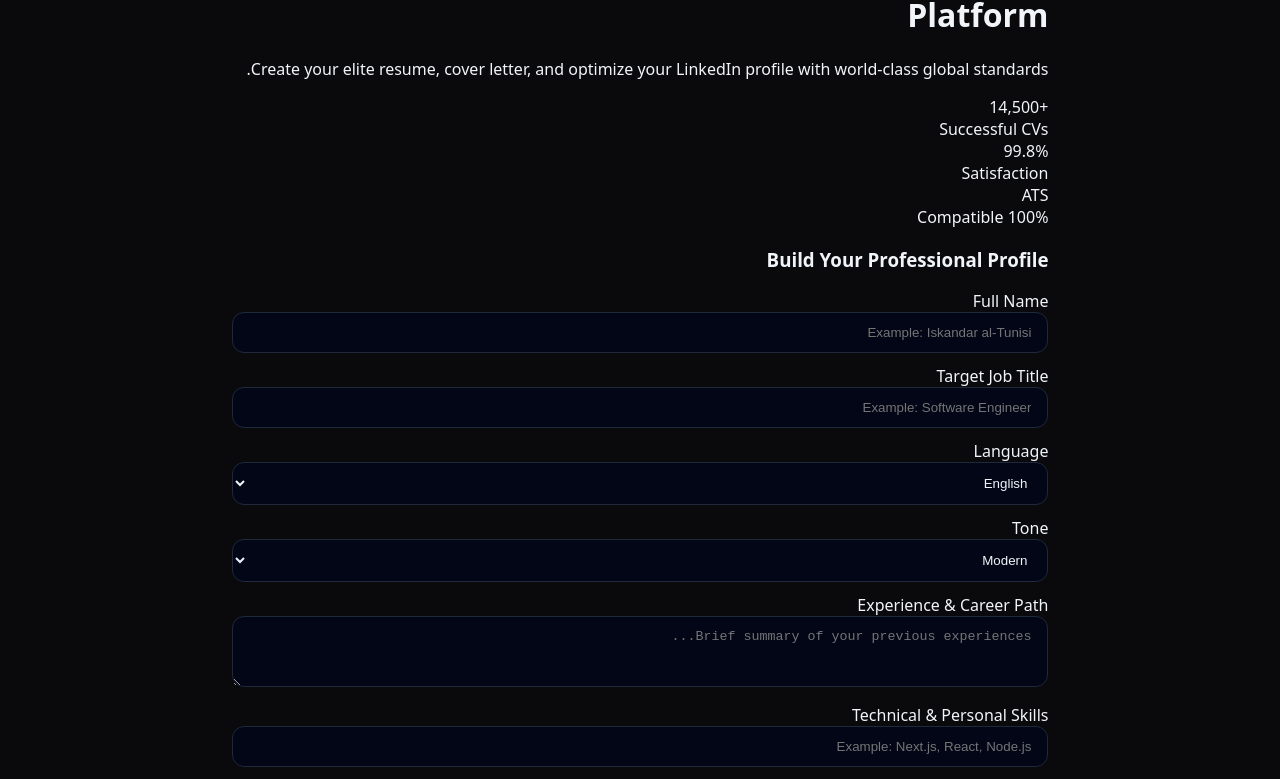
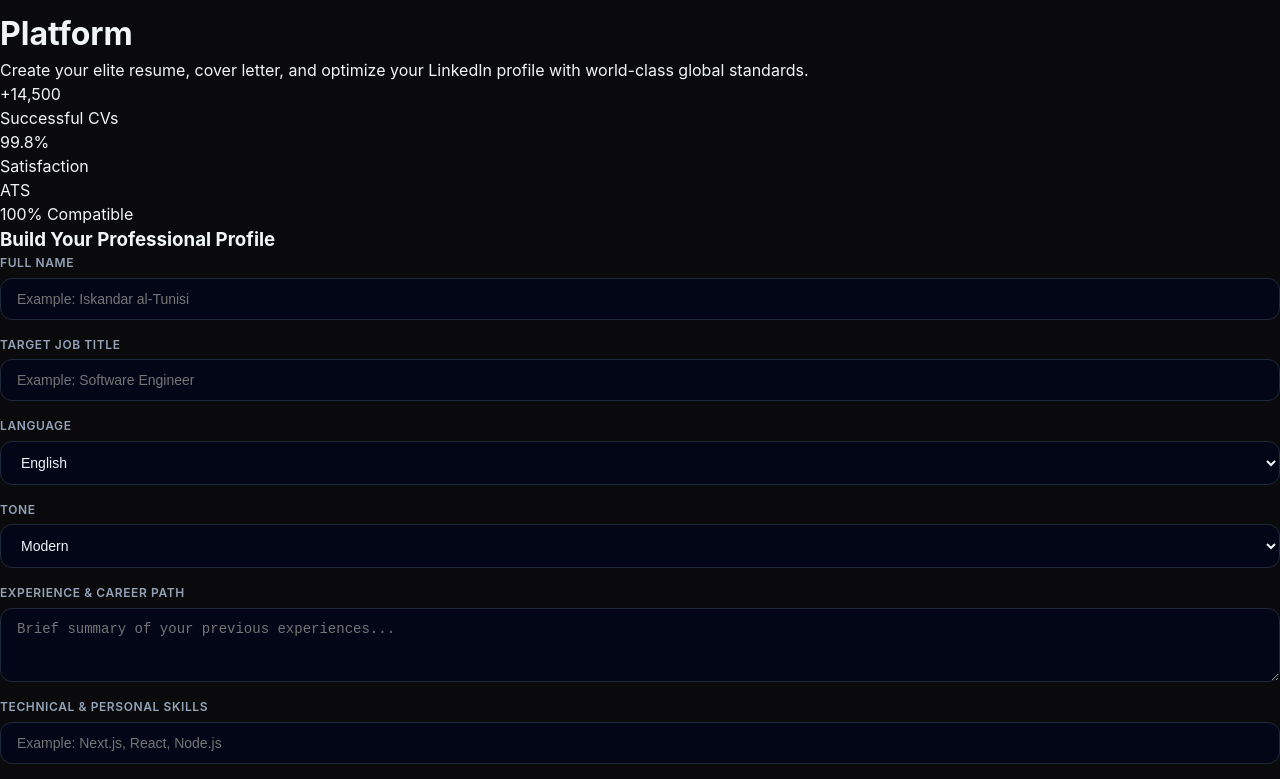
Before and after one commit to IskanderKhemiri1234/ai-resume-builder, a Next.js app: page / in a window 1280 px wide. Shown: the part 159-938 px from the top of the page. Built offline with nearby package versions, Linux system fonts and the light colour scheme.

Commit message:
Refactor global CSS for better styling and layout
Updated global styles with a reset and improved layout.

```diff
--- a/src/app/globals.css
+++ b/src/app/globals.css
@@ -2,34 +2,92 @@
 @tailwind components;
 @tailwind utilities;
 
-/* تنسيقات مباشرة وضامنة لهيكل الصفحة والواجهة الاحترافية */
-* {
-  box-sizing: border-box;
+/* Reset & Global Base */
+*, *::before, *::after {
+  box-sizing: border-box !important;
+  margin: 0;
+  padding: 0;
 }
 
 body {
   background-color: #0a0a0c !important;
   color: #f1f5f9 !important;
-  font-family: system-ui, -apple-system, BlinkMacSystemFont, 'Segoe UI', Roboto, Oxygen, Ubuntu, Cantarell, sans-serif;
-  margin: 0;
-  padding: 0;
-  display: flex;
-  flex-direction: column;
-  align-items: center;
-  min-height: 100vh;
+  font-family: -apple-system, BlinkMacSystemFont, "Segoe UI", Roboto, Helvetica, Arial, sans-serif !important;
+  line-height: 1.5;
+  direction: ltr !important;
+  text-align: left !important;
 }
 
-/* تنسيق عام للحاويات والأزرار لضمان عدم التداخل */
+/* Form Styles */
 input, select, textarea {
+  display: block !important;
+  width: 100% !important;
   background-color: #020617 !important;
   color: #f1f5f9 !important;
   border: 1px solid #1e293b !important;
   border-radius: 0.75rem !important;
   padding: 0.75rem 1rem !important;
-  width: 100% !important;
-  margin-bottom: 0.75rem !important;
+  font-size: 0.875rem !important;
+  margin-top: 0.35rem !important;
+  margin-bottom: 1rem !important;
+  outline: none !important;
 }
 
-button {
-  cursor: pointer;
+input:focus, select:focus, textarea:focus {
+  border-color: #6366f1 !important;
+  box-shadow: 0 0 0 2px rgba(99, 102, 241, 0.2) !important;
 }
+
+label {
+  display: block !important;
+  font-size: 0.75rem !important;
+  font-weight: 600 !important;
+  color: #94a3b8 !important;
+  text-transform: uppercase !important;
+  letter-spacing: 0.05em !important;
+}
+
+/* Button Styling */
+button[type="submit"] {
+  width: 100% !important;
+  background: linear-gradient(135deg, #4f46e5 0%, #0891b2 100%) !important;
+  color: #ffffff !important;
+  font-weight: 700 !important;
+  font-size: 0.95rem !important;
+  padding: 1rem !important;
+  border: none !important;
+  border-radius: 0.75rem !important;
+  cursor: pointer !important;
+  margin-top: 0.5rem !important;
+  box-shadow: 0 10px 25px -5px rgba(79, 70, 229, 0.4) !important;
+  transition: all 0.2s ease !important;
+}
+
+button[type="submit"]:hover {
+  opacity: 0.95 !important;
+  transform: translateY(-1px) !important;
+}
+
+/* Navigation & Layout Containers */
+header {
+  display: flex !important;
+  justify-content: space-between !important;
+  align-items: center !important;
+  padding: 1.25rem 0 !important;
+  border-bottom: 1px solid #1e293b !important;
+  width: 100% !important;
+}
+
+main {
+  width: 100% !important;
+  padding: 2rem 0 !important;
+}
+
+/* Testimonials & Cards */
+.card-box {
+  background-color: #0f172a !important;
+  border: 1px solid #1e293b !important;
+  border-radius: 1rem !important;
+  padding: 1.25rem !important;
+  margin-bottom: 1rem !important;
+}
```
